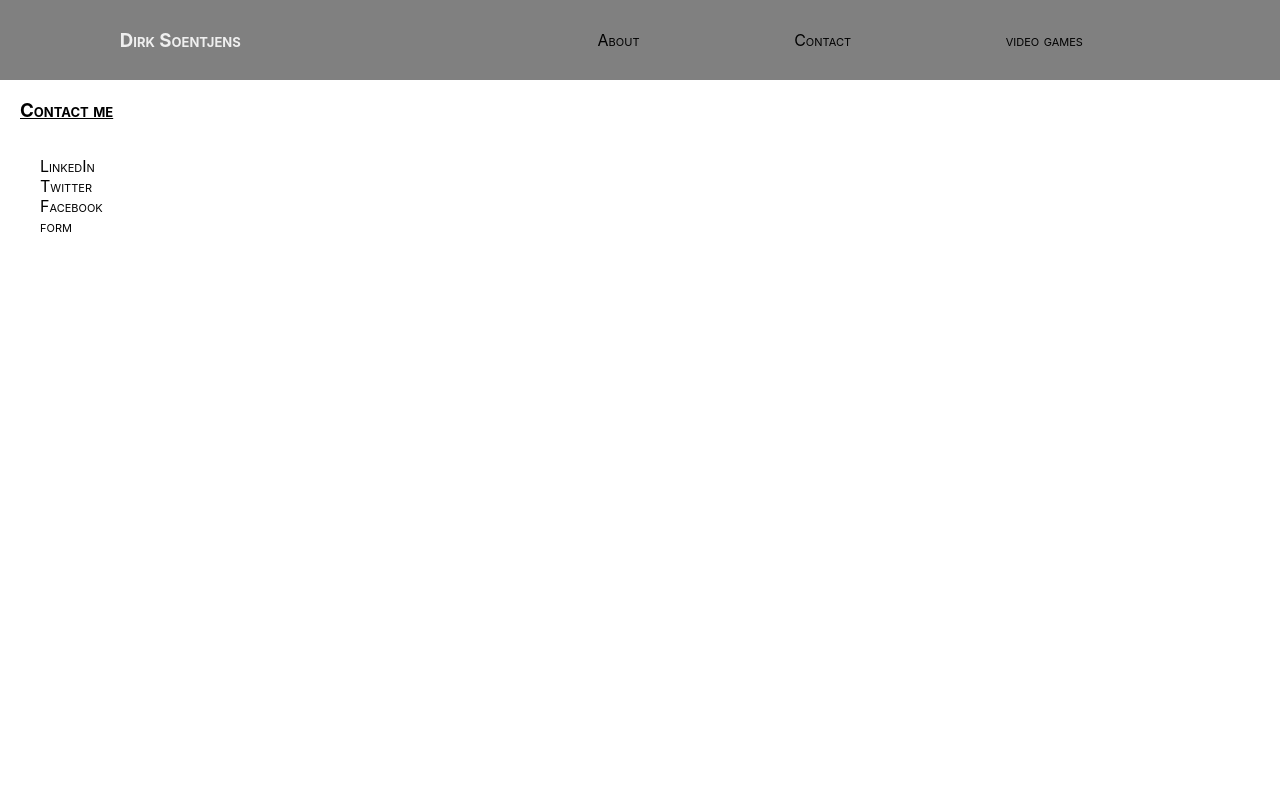
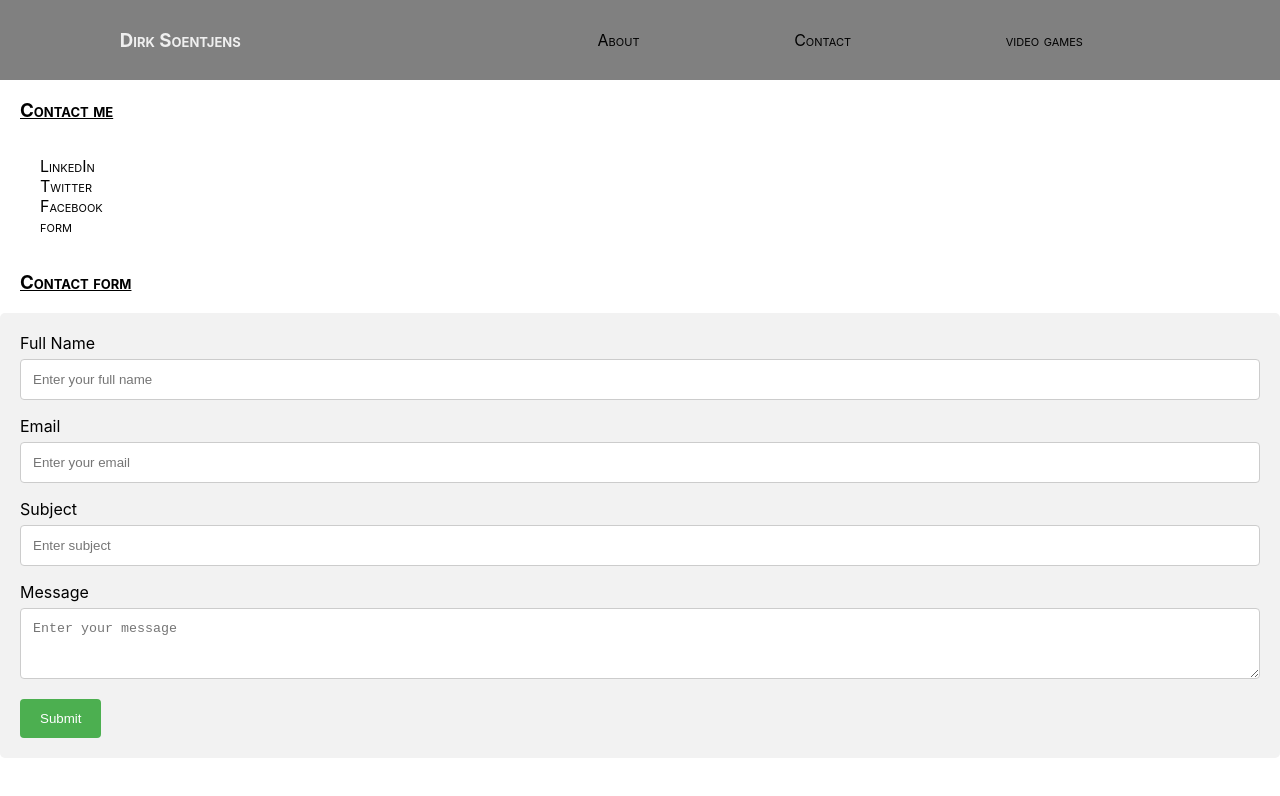
Before and after one commit to tampert/portfolio, a React (Create React App) app: page /contact in a window 1280 px wide. Shown: the top 796 px of the page. Built offline with nearby package versions, Linux system fonts and the light colour scheme.

Commit message:
added contact form and express

```diff
--- a/package.json
+++ b/package.json
@@ -6,6 +6,8 @@
     "@testing-library/jest-dom": "^4.2.4",
     "@testing-library/react": "^9.3.2",
     "@testing-library/user-event": "^7.1.2",
+    "axios": "^0.20.0",
+    "express": "^4.17.1",
     "react": "^16.13.1",
     "react-dom": "^16.13.1",
     "react-router-dom": "^5.2.0",
--- a/src/App.css
+++ b/src/App.css
@@ -67,3 +67,38 @@ nav a:visited {
   flex-wrap: wrap;
   align-items: center;
 }
+
+
+/* Style inputs with type="text", select elements and textareas */
+input[type=text], select, textarea {
+  width: 100%; /* Full width */
+  padding: 12px; /* Some padding */
+  border: 1px solid #ccc; /* Gray border */
+  border-radius: 4px; /* Rounded borders */
+  box-sizing: border-box; /* Make sure that padding and width stays in place */
+  margin-top: 6px; /* Add a top margin */
+  margin-bottom: 16px; /* Bottom margin */
+  resize: vertical /* Allow the user to vertically resize the textarea (not horizontally) */
+}
+
+/* Style the submit button with a specific background color etc */
+input[type=submit] {
+  background-color: #4CAF50;
+  color: white;
+  padding: 12px 20px;
+  border: none;
+  border-radius: 4px;
+  cursor: pointer;
+}
+
+/* When moving the mouse over the submit button, add a darker green color */
+input[type=submit]:hover {
+  background-color: #45a049;
+}
+
+/* Add a background color and some padding around the form */
+.contact-form {
+  border-radius: 5px;
+  background-color: #f2f2f2;
+  padding: 20px;
+}
--- /dev/null
+++ b/src/components/ContactForm.js
@@ -0,0 +1,71 @@
+import React, { useState } from 'react';
+
+const ContactForm = () =>{
+    const [state, setState] = useState({
+        name: '',
+        email: '',
+        subject: '',
+        message: ''
+    });
+
+    const sendEmail = event => {
+        event.preventDefault();
+        console.log('sendEmail')
+    }
+
+    const onInputChange = event => {
+        const { name, value } = event.target;
+
+        setState({
+            ...state,
+            [name]:value
+        });
+        console.log(state)
+    };
+
+    return(
+        <div>
+            <h3>Contact form</h3>
+            <div className="contact-form">
+            <form onSubmit={sendEmail}>
+                <label>Full Name</label>
+                <input
+                    type="text"
+                    name="name"
+                    value={state.name}
+                    placeholder="Enter your full name"
+                    onChange={onInputChange}
+                />
+                <label>Email</label>
+                <input
+                    type="text"
+                    name="email"
+                    value={state.email}
+                    placeholder="Enter your email"
+                    onChange={onInputChange}
+                />
+                <label>Subject</label>
+                <input
+                    type="text"
+                    name="subject"
+                    value={state.subject}
+                    placeholder="Enter subject"
+                    onChange={onInputChange}
+                />
+                <label>Message</label>
+                <textarea
+                    as="textarea"
+                    name="message"
+                    value={state.message}
+                    rows="3"
+                    placeholder="Enter your message"
+                    onChange={onInputChange}
+                ></textarea>
+                <input type="submit" value="Submit" />
+            </form>
+            </div>
+        </div>
+    )
+}
+
+export default ContactForm;
--- a/src/routes/Contact.js
+++ b/src/routes/Contact.js
@@ -1,4 +1,5 @@
 import React from 'react';
+import ContactForm from '../components/ContactForm'
 
 const Contact = () => {
     return (
@@ -10,6 +11,7 @@ const Contact = () => {
               <li>Facebook</li>
               <li>form</li>
           </ul>
+        <ContactForm />
       </div>
     )
 }
```
Also changed, not shown: 2 other files (tests, documents, lock files or other folders).
